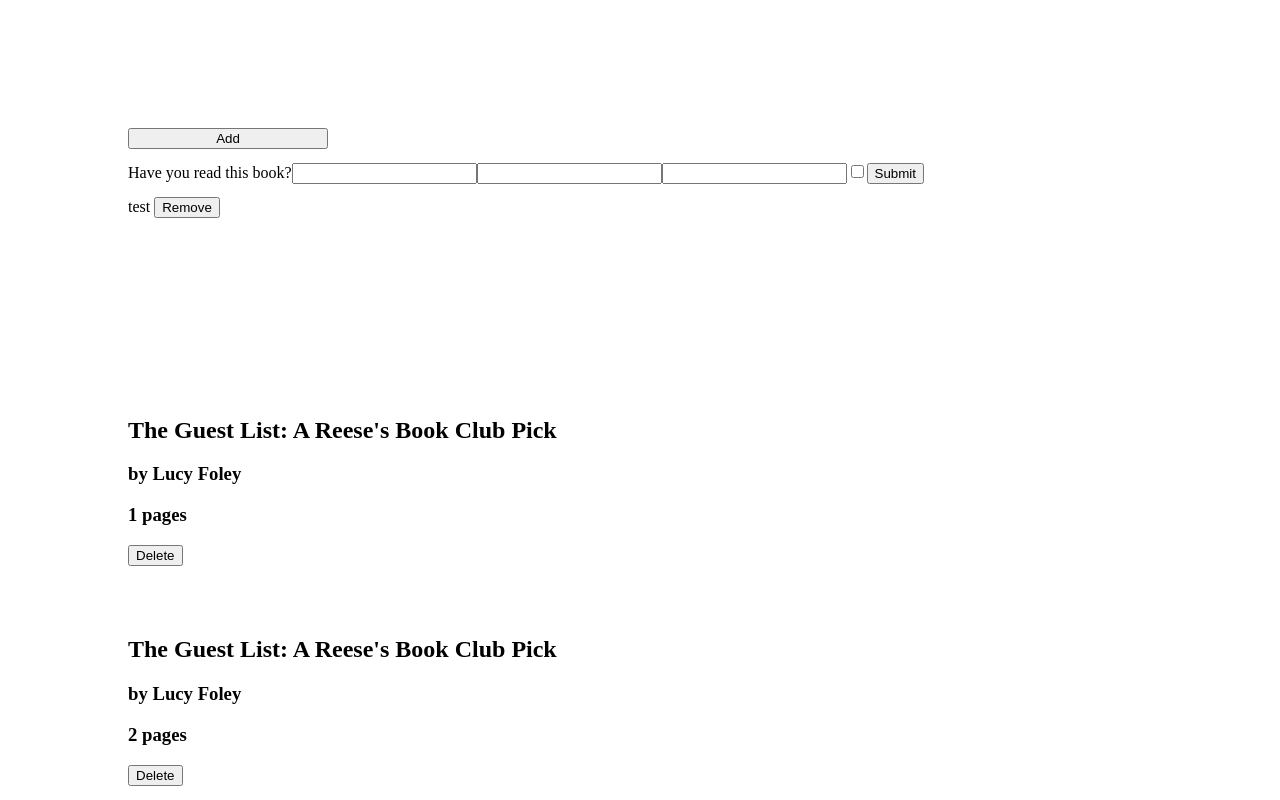
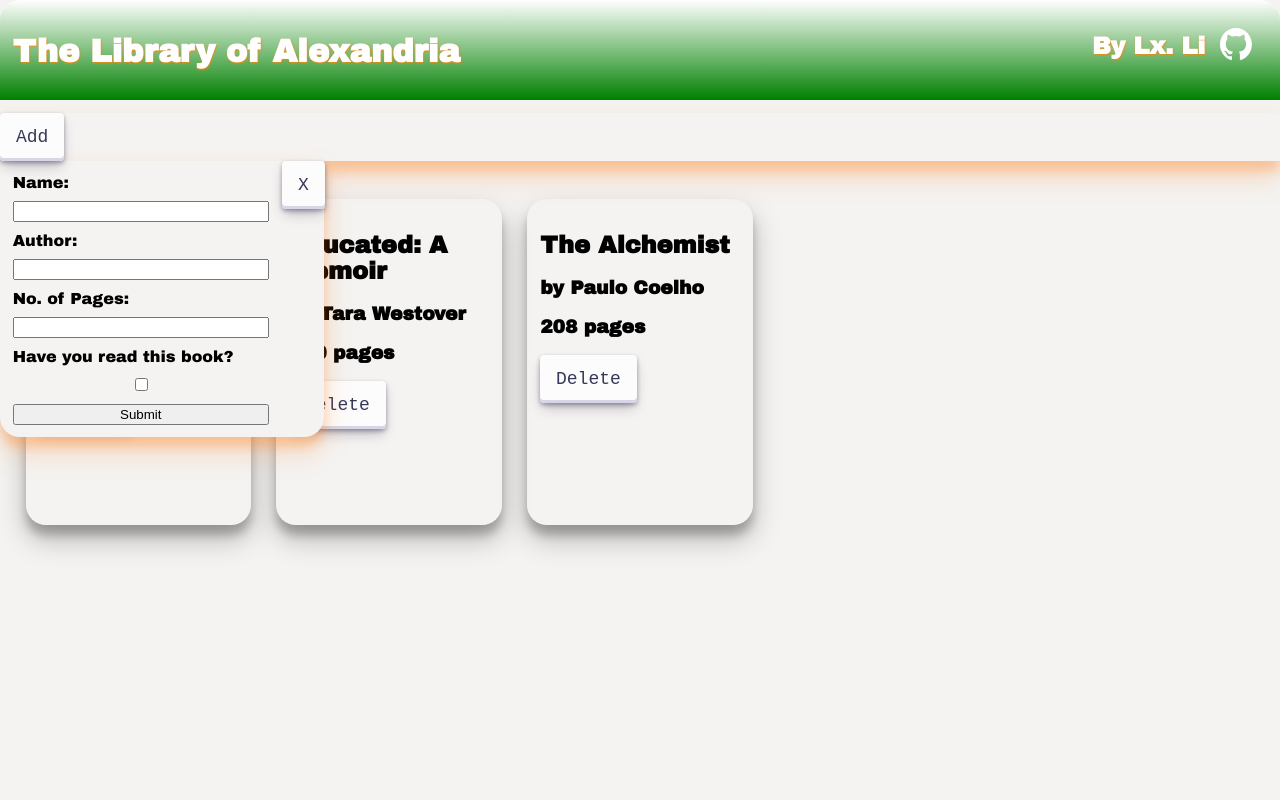
Before and after one commit to BlueDoraemon/library-page, a plain HTML site: page index.html in a window 1280 px wide. Both pictures are taken after a click on the button "Add". Shown: the top 800 px of the page. Drawn offline with Linux system fonts and the light colour scheme.

Commit message:
Templated CSS added form CSS card CSS close form button

```diff
--- a/css/styles.css
+++ b/css/styles.css
@@ -1,23 +1,120 @@
 :root{
+    --green: green;
+    --yellow: yellow;
+    --highlightcolor: rgba(251,132,10);
+    --white: white;
+    --black: black;
+    --gray: #f4f3f1;
+    font-family: 'Archivo Black', sans-serif;
 
 }
 button{
-    max-width: 200px;
-}
+      align-items: center;
+      appearance: none;
+      background-color: #FCFCFD;
+      border-radius: 4px;
+      border-width: 0;
+      box-shadow: rgba(45, 35, 66, 0.4) 0 2px 4px,rgba(45, 35, 66, 0.3) 0 7px 13px -3px,#D6D6E7 0 -3px 0 inset;
+      box-sizing: border-box;
+      color: #36395A;
+      cursor: pointer;
+      display: inline-flex;
+      font-family: "JetBrains Mono",monospace;
+      height: 48px;
+      justify-content: center;
+      line-height: 1;
+      list-style: none;
+      overflow: hidden;
+      padding-left: 16px;
+      padding-right: 16px;
+      position: relative;
+      text-align: left;
+      text-decoration: none;
+      transition: box-shadow .15s,transform .15s;
+      user-select: none;
+      -webkit-user-select: none;
+      touch-action: manipulation;
+      white-space: nowrap;
+      will-change: box-shadow,transform;
+      font-size: 18px;
+    }
+
+    .button:focus {
+      box-shadow: #D6D6E7 0 0 0 1.5px inset, rgba(45, 35, 66, 0.4) 0 2px 4px, rgba(45, 35, 66, 0.3) 0 7px 13px -3px, #D6D6E7 0 -3px 0 inset;
+    }
+
+    .button:hover {
+      box-shadow: rgba(45, 35, 66, 0.4) 0 4px 8px, rgba(45, 35, 66, 0.3) 0 7px 13px -3px, #D6D6E7 0 -3px 0 inset;
+      transform: translateY(-2px);
+    }
+
+    .button:active {
+      box-shadow: #D6D6E7 0 3px 7px inset;
+      transform: translateY(2px);
+    }
 body{
-    margin: 10vw;
+    margin: 0;
     padding: 0;
     display:grid;
-    grid-template: min-content max-content / 1fr;
+    grid-template: 100px 48px 1fr / 1fr;
     gap: 1vw;
+    background-color: var(--gray);
+}
+.header{
+    background-image: linear-gradient(white , green);
+    border-radius: 20px 20px 0 0;
+    padding: 1vw;
+    display:flex;
+    color: var(--white);
+    text-shadow: 0.5px 0.5px 2px var(--highlightcolor);
+}
+.header > h1{
+    flex: 1;
+}
+.header img{
+    height: 2rem;
+    width: 2rem;
+    transition-duration: 1s;
+    margin: 15px;
 }
 
-.carousel{
+.header img:hover{
+    transform: scale(1.2) rotate(360deg);
+}
+.nav{
+
+    box-shadow: rgba(255, 115, 0, 0.25) 0px 14px 28px, rgba(255, 115, 0, 0.22) 0px 10px 10px;
+    z-index:1;
+}
+.window{
+z-index: 1;
+box-shadow: rgba(255, 115, 0, 0.25) 0px 14px 28px, rgba(255, 115, 0, 0.22) 0px 10px 10px;
+display:flex;
+justify-content: space-between;
+/* gap: 10px; */
+max-width: max-content;
+background-color: var(--gray);
+padding: 0;
+border-radius: 0 0 20px 20px;
+}
+form{
+    display:flex;
+    flex-direction: column;
+    gap: 10px;
+    width: 20vw;
+    padding:1vw;
+}
+.main{
+    padding: 2vw;
     display: grid;
     grid-template-columns: repeat(auto-fill, minmax(200px, 1fr));
-    justify-items: center;
+    gap:2vw;
 }
 .card{
-    height:200px;
+    height:300px;
+    overflow: auto;
+    box-shadow: rgba(0, 0, 0, 0.25) 0px 14px 28px, rgba(0, 0, 0, 0.22) 0px 10px 10px;
+    padding: 1vw;
+    border-radius: 20px;
 
 }
--- a/index.html
+++ b/index.html
@@ -7,18 +7,24 @@
     <title>library-page</title>
     <script src="/javascript/script.js" defer></script>
     <link rel="stylesheet" href="/css/styles.css">
+    <link rel="preconnect" href="https://fonts.googleapis.com">
+    <link rel="preconnect" href="https://fonts.gstatic.com" crossorigin>
+    <link href="https://fonts.googleapis.com/css2?family=Archivo+Black&display=swap" rel="stylesheet">
 </head>
 <body>
-    <button>Add</button>
 <div class="header">
-     <div class="window"></div></div>
+    <h1>The Library of Alexandria</h1>
+    <h2>By Lx. Li</h2>
+    <a href = 'https://github.com/BlueDoraemon/library-page'><img src="images/github-mark-white.svg"></a>
+</div>
+<div class="nav">
+    <!-- change button to svg -->
+    <button id="add">Add</button>
+    <div class="window"></div>
+</div>
 
-    <div class="main">
-        <div class="card">
-           test
-           <button>Remove</button>
-        </div>
-    </div>
+<div class="main">
+</div>
 
 </body>
 </html>
--- a/javascript/script.js
+++ b/javascript/script.js
@@ -57,6 +57,8 @@ function createCard(i) {
 
 // Form asks for user to input name author pages and a read icon
 function createForm(){
+    let inputs = [];
+
     const form = document.createElement('form');
     form.classList.add('forms');
 
@@ -64,53 +66,73 @@ function createForm(){
     nameLabel.for = 'name';
     nameLabel.textContent = 'Name:';
     const name = document.createElement('input');
-    name.type = 'text';
     name.id = 'name';
+    inputs.push(name);
+    // name.required = true;
 
     const authorLabel = document.createElement('label');
-    nameLabel.for = 'author';
-    nameLabel.textContent = 'Author:';
+    authorLabel.for = 'author';
+    authorLabel.textContent = 'Author:';
     const author = document.createElement('input');
-    author.type = 'text';
+    inputs.push(author);
     author.id = 'author';
 
     const pagesLabel = document.createElement('label');
-    nameLabel.for = 'pages';
-    nameLabel.textContent = 'No. of Pages:';
+    pagesLabel.for = 'pages';
+    pagesLabel.textContent = 'No. of Pages:';
 
     const pages = document.createElement('input');
-    pages.type = 'text';
+    inputs.push(pages);
     pages.id = 'pages';
 
     const read = document.createElement('input');
     read.type = 'checkbox';
     read.id = 'read';
     const readLabel = document.createElement('label');
-    nameLabel.for = 'read';
-    nameLabel.textContent = 'Have you read this book?';
+    readLabel.for = 'read';
+    readLabel.textContent = 'Have you read this book?';
 
     const submit = document.createElement('input');
     submit.type = 'submit';
 
-    // submit.textContent = ''
+    inputs.forEach((input) => {
+        input.setAttribute('required', true);
+        input.type = 'text';
+      });
 
-    form.append(nameLabel, name, authorLabel, author, pagesLabel, pages,read,readLabel, submit);
-    const e = document.querySelector('.window'); // change location other
-    e.append(form);
+    form.append(nameLabel, name, authorLabel, author, pagesLabel, pages,readLabel,read, submit);
+    const et = document.querySelector('.window'); // change location other
+    et.appendChild(form);
+    const x = document.createElement('button'); // close button
+    et.appendChild(x);
+    x.textContent = "X";
+
+    x.addEventListener('click',()=> {
+        et.removeChild(form);
+        et.removeChild(x);
+    })
+
 
     form.addEventListener('submit', (e) => {
         e.preventDefault();
         let book = createBook(name.value, author.value, pages.value)
         addBookToLibrary(book);
         createCard(library.length-1);
-        console.log(library.length);
+        console.log(library.length);//testing
+        et.removeChild(form);
+        et.removeChild(x);
     })
 }
 
+
+const add = document.querySelector('#add');
+add.addEventListener('click', ()=>createForm());
+
+
 //Testing===============================
-const book1 = new Book(`The Guest List: A Reese's Book Club Pick`,`Lucy Foley`, 1,true);
-const book2 = new Book(`The Guest List: A Reese's Book Club Pick`,`Lucy Foley`, 2,false);
-const book3 = new Book(`The Guest List: A Reese's Book Club Pick`,`Lucy Foley`, 3,false);
+const book1 = new Book(`The Midnight Library`,`Matt Haig`, 304,true);
+const book2 = new Book(`Educated: A Memoir`,`Tara Westover`, 400,false);
+const book3 = new Book(`The Alchemist`,`Paulo Coelho`, 208,false);
 
 addBookToLibrary(book1);
 addBookToLibrary(book2);
@@ -133,4 +155,6 @@ createCard(2);//Expect show cards on main div
 
 // book1.hasRead(); // Alert youve read it
 
-createForm(); // Expect show a form on window div
+
+//hover over add button
+// createForm(); // Expect show a form on window div
```
Also changed, not shown: images/github-mark-white.svg (added), images/read.svg (added).
